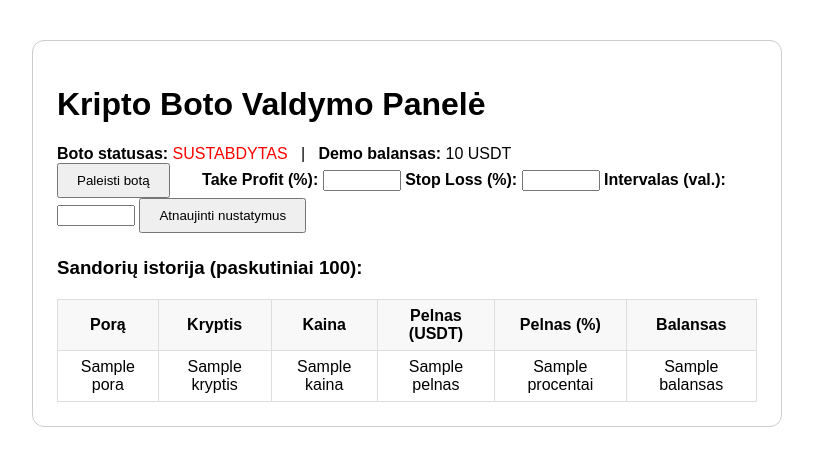
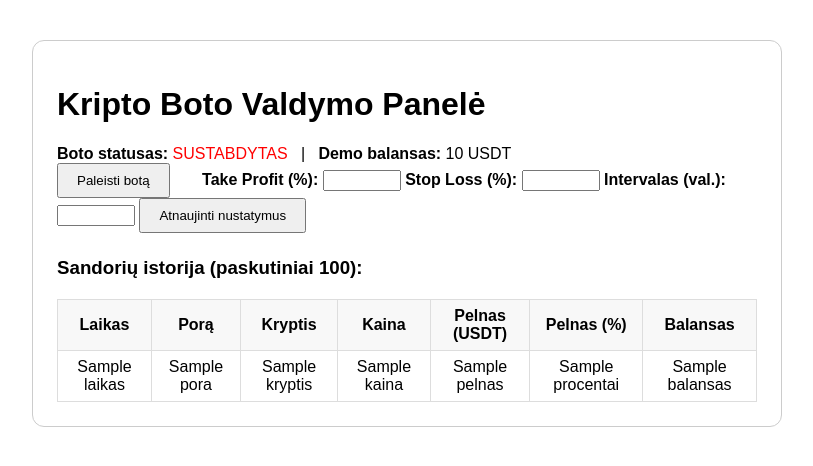
Before and after one commit to signals777/kripto-botas, a Flask app: template templates/index.html in a window 1280 px wide. Shown: the top 466 px of the page, without its empty margins (233-1046 px from the left). Run offline with Flask 3, Linux system fonts and the light colour scheme; the template is opened without the code that fills it: most values are stand-ins (such as "Sample title", 1, 10 or a date in 2020).

Commit message:
Update index.html

```diff
--- a/templates/index.html
+++ b/templates/index.html
@@ -47,6 +47,7 @@
     <h3>Sandorių istorija (paskutiniai 100):</h3>
     <table>
         <tr>
+            <th>Laikas</th>
             <th>Porą</th>
             <th>Kryptis</th>
             <th>Kaina</th>
@@ -56,6 +57,7 @@
         </tr>
         {% for t in trade_history %}
         <tr>
+            <td>{{ t.laikas }}</td>
             <td>{{ t.pora }}</td>
             <td>{{ t.kryptis }}</td>
             <td>{{ t.kaina }}</td>
```
